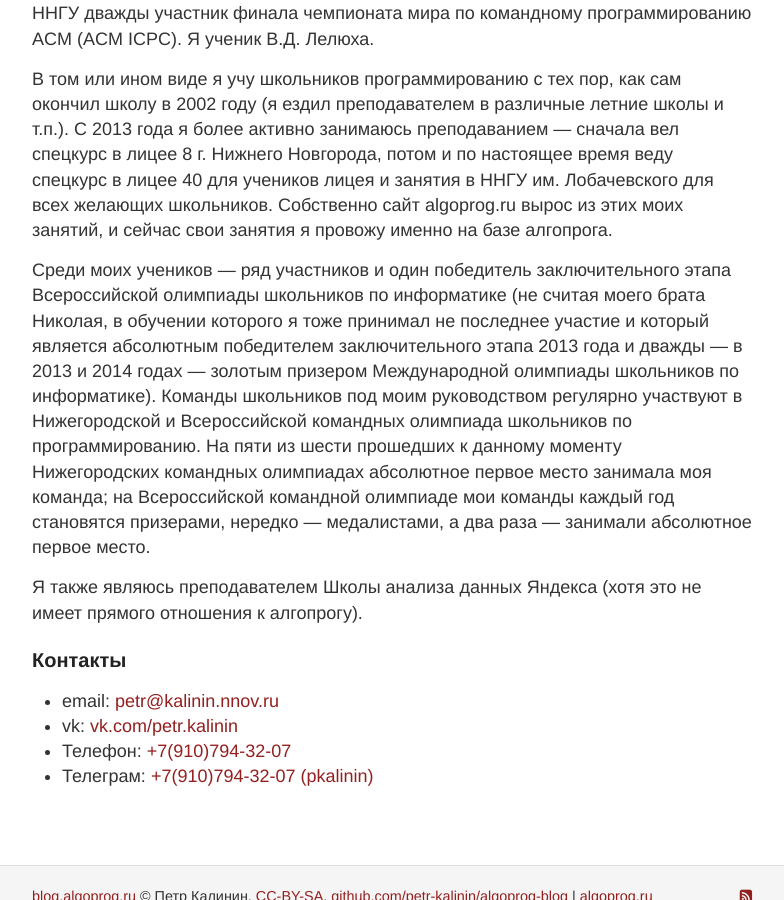
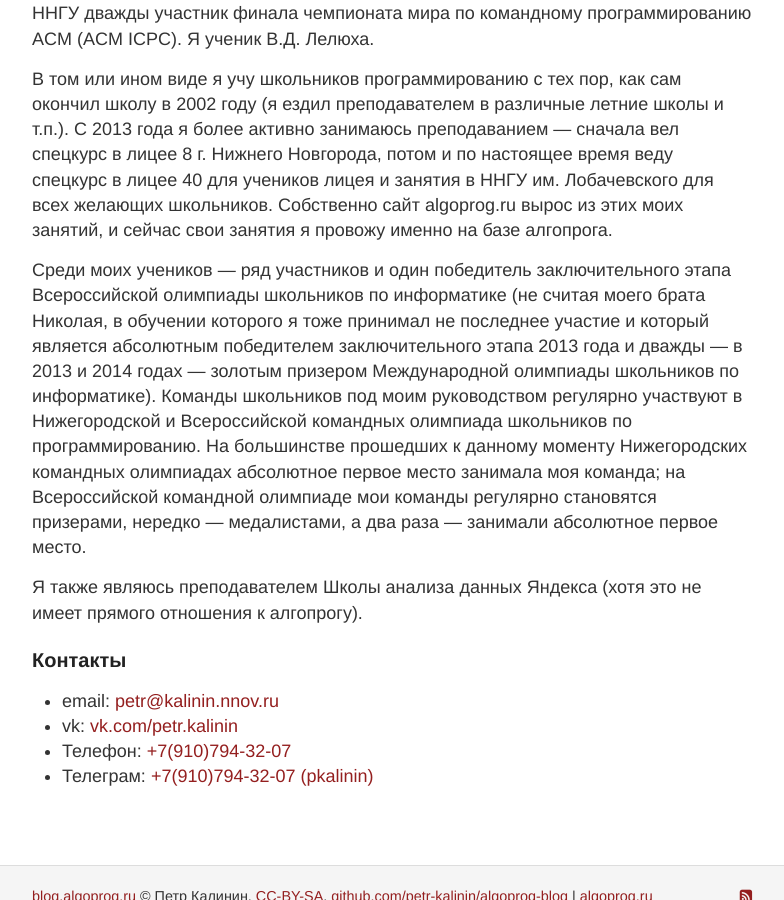
Before and after one commit to petr-kalinin/algoprog-blog, a Jekyll site: the page built from about.md, in a window 1280 px wide and 900 px high, scrolled down 652 px. Shown: the whole window, without its empty margins (248-1032 px from the left). Built offline with Jekyll 4.4.1, drawn with Linux system fonts in a browser that asks for light colours.

Commit message:
Update about.md

```diff
--- a/about.md
+++ b/about.md
@@ -29,9 +29,9 @@ permalink: /about/
 (не считая моего брата Николая, в обучении которого я тоже принимал не последнее участие и который является
 абсолютным победителем заключительного этапа 2013 года и дважды — в 2013 и 2014 годах —
 золотым призером Международной олимпиады школьников по информатике). Команды школьников под моим руководством регулярно участвуют
-в Нижегородской и Всероссийской командных олимпиада школьников по программированию. На пяти из шести прошедших к данному моменту
+в Нижегородской и Всероссийской командных олимпиада школьников по программированию. На большинстве прошедших к данному моменту
 Нижегородских командных олимпиадах абсолютное первое место занимала моя команда;
-на Всероссийской командной олимпиаде мои команды каждый год становятся призерами, нередко — медалистами, а два раза — занимали абсолютное первое место.
+на Всероссийской командной олимпиаде мои команды регулярно становятся призерами, нередко — медалистами, а два раза — занимали абсолютное первое место.
 
 Я также являюсь преподавателем Школы анализа данных Яндекса (хотя это не имеет прямого отношения к алгопрогу).
 
```
